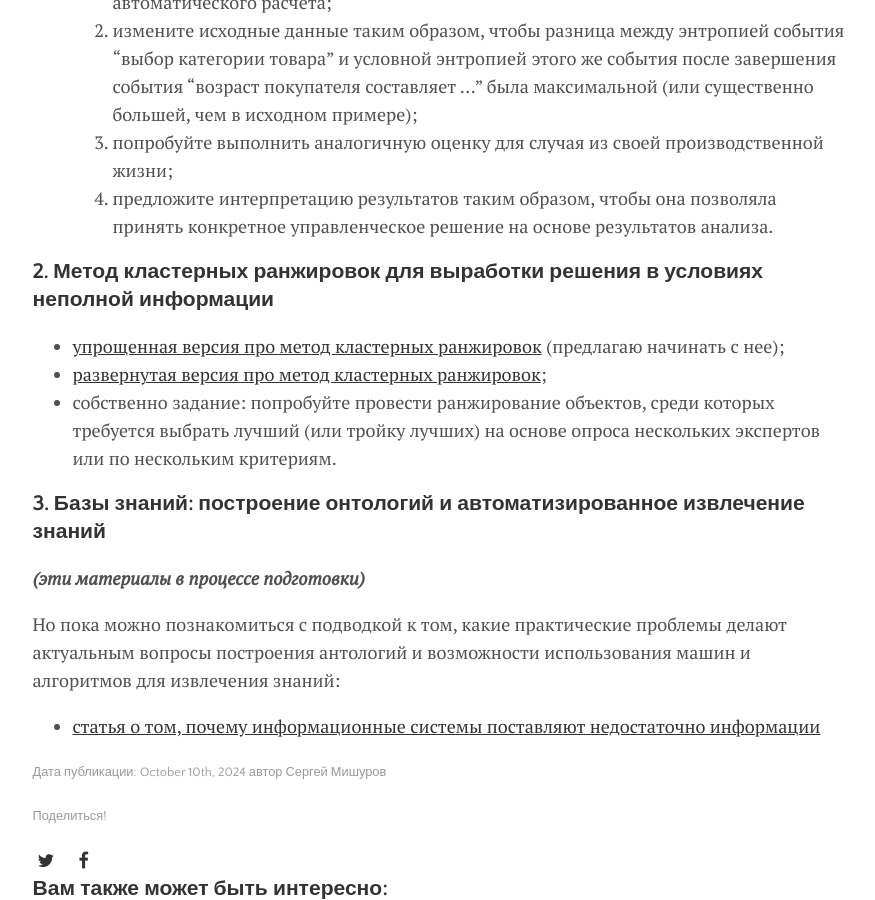
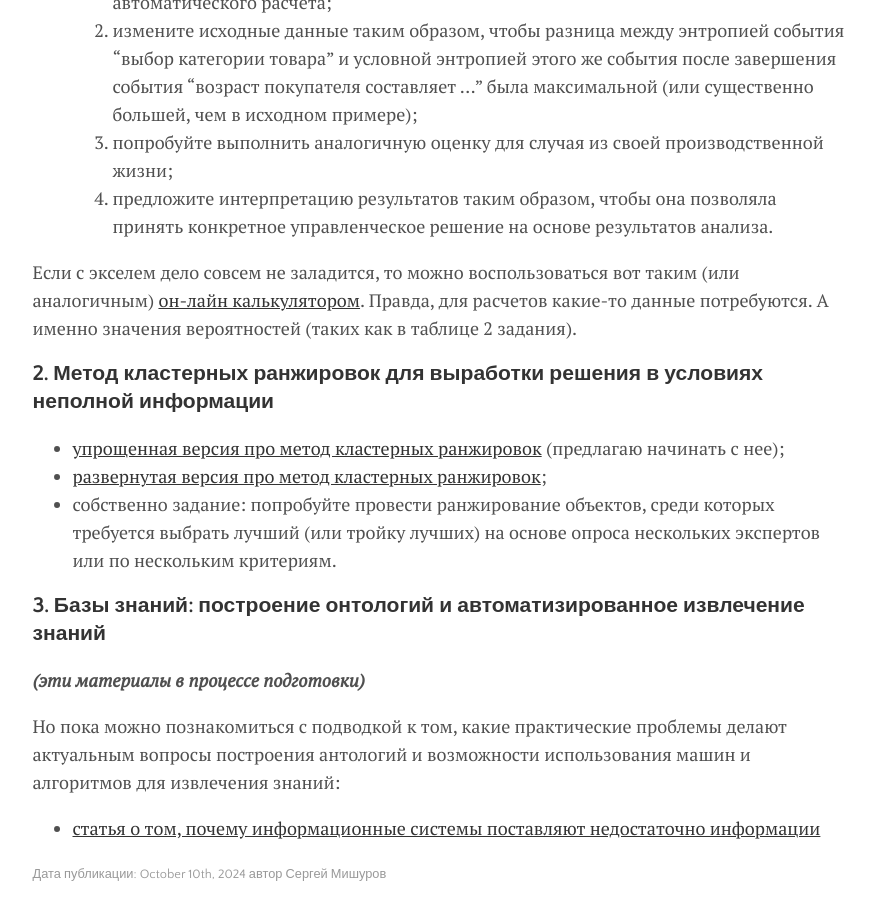
Before and after one commit to kontur32/Boltzmann, a Jekyll site: the page built from _posts/events/2024-10-10-условная-энтропия.md, in a window 1280 px wide and 900 px high, scrolled down 1162 px. Shown: the whole window, without its empty margins (200-1075 px from the left). Built offline with Jekyll 4.4.1, drawn with Linux system fonts in a browser that asks for light colours; formulas are drawn with MathJax 3.

Commit message:
ссылка на онлайн калькулятор

```diff
--- a/_posts/events/2024-10-10-условная-энтропия.md
+++ b/_posts/events/2024-10-10-условная-энтропия.md
@@ -25,6 +25,8 @@ annotation: Материалы занятия по использованию э
     1. попробуйте выполнить аналогичную оценку для случая из своей производственной жизни;
     1. предложите интерпретацию результатов таким образом, чтобы она позволяла принять конкретное управленческое решение на основе результатов анализа.
 
+Если с экселем дело совсем не заладится, то можно воспользоваться вот таким (или аналогичным) [он-лайн калькулятором](https://planetcalc.ru/8414/). Правда, для расчетов какие-то данные потребуются. А именно значения вероятностей (таких как в таблице 2 задания).
+
 ### 2. Метод кластерных ранжировок для выработки решения в условиях неполной информации
 
 - [упрощенная версия про метод кластерных ранжировок](https://gitlab.com/study3451345/text_edu/-/raw/main/%D1%81%D0%B8%D1%81%D1%82%D0%B5%D0%BC%D0%BD%D1%8B%D0%B9_%D0%B0%D0%BD%D0%B0%D0%BB%D0%B8%D0%B7/%D0%BA%D0%BB%D0%B0%D1%81%D1%82%D0%B5%D1%80%D0%BD%D1%8B%D0%B5_%D1%80%D0%B0%D0%BD%D0%B6%D0%B8%D1%80%D0%BE%D0%B2%D0%BA%D0%B8/%D0%BC%D0%B8%D0%BC%D0%BE-%D1%82%D0%B5%D1%89%D0%B8%D0%BD%D0%BE%D0%B3%D0%BE-%D0%B4%D0%BE%D0%BC%D0%B0.pdf) (предлагаю начинать с нее);
```
